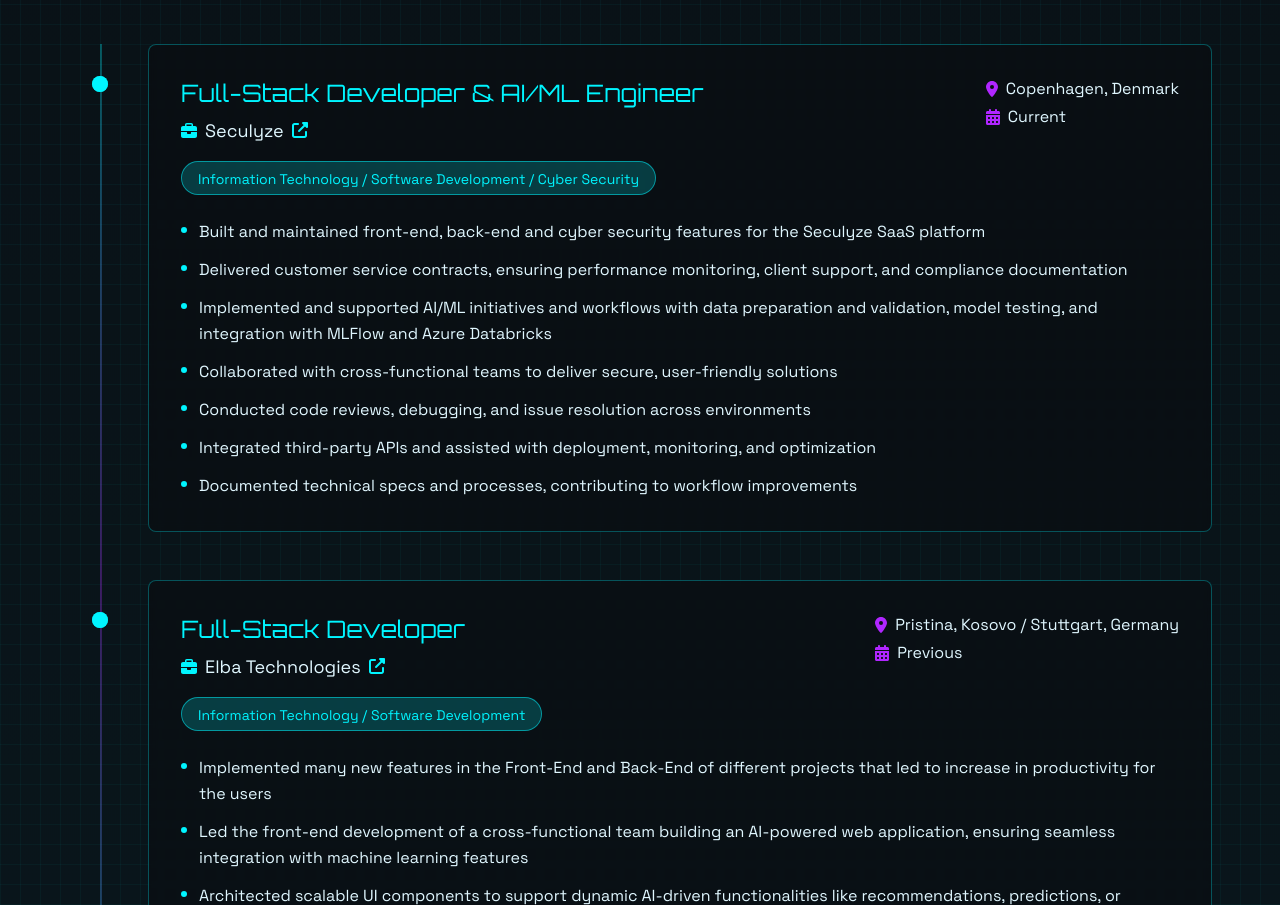
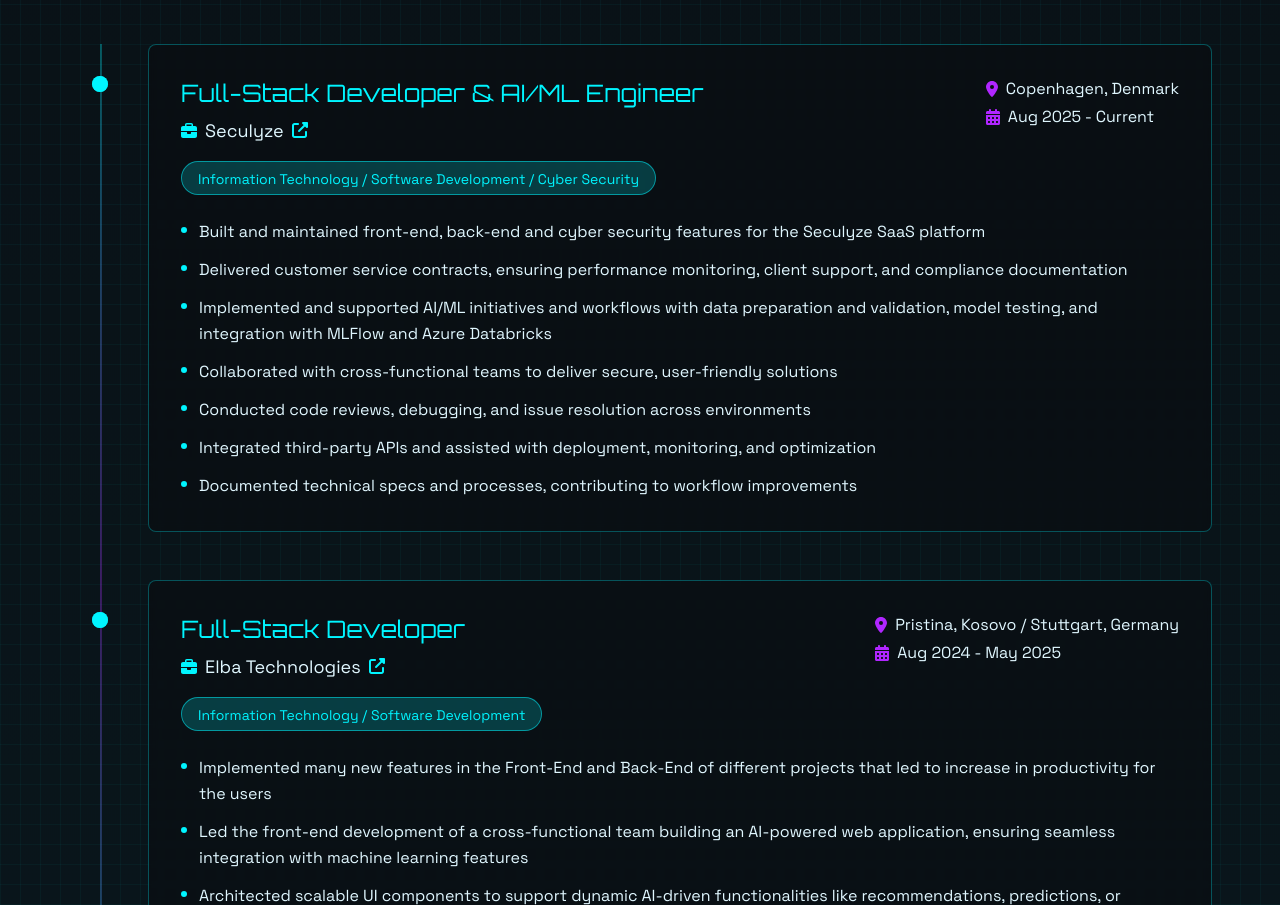
Before and after one commit to RinorRexhaj/Portfolio, a React (Vite) app: page / in a window 1280 px wide. Shown: the part 896-1801 px from the top of the page. Built offline with nearby package versions, Linux system fonts and the light colour scheme.

Commit message:
Update experience periods for accuracy and clarity

```diff
--- a/src/components/Experience.tsx
+++ b/src/components/Experience.tsx
@@ -13,7 +13,7 @@
     title: "Full-Stack Developer & AI/ML Engineer",
     company: "Seculyze",
     location: "Copenhagen, Denmark",
-    period: "Current",
+    period: "Aug 2025 - Current",
     website: "https://seculyze.com",
     sector: "Information Technology / Software Development / Cyber Security",
     responsibilities: [
@@ -30,7 +30,7 @@
     title: "Full-Stack Developer",
     company: "Elba Technologies",
     location: "Pristina, Kosovo / Stuttgart, Germany",
-    period: "Previous",
+    period: "Aug 2024 - May 2025",
     website: "https://elba-tech.com",
     sector: "Information Technology / Software Development",
     responsibilities: [
```
